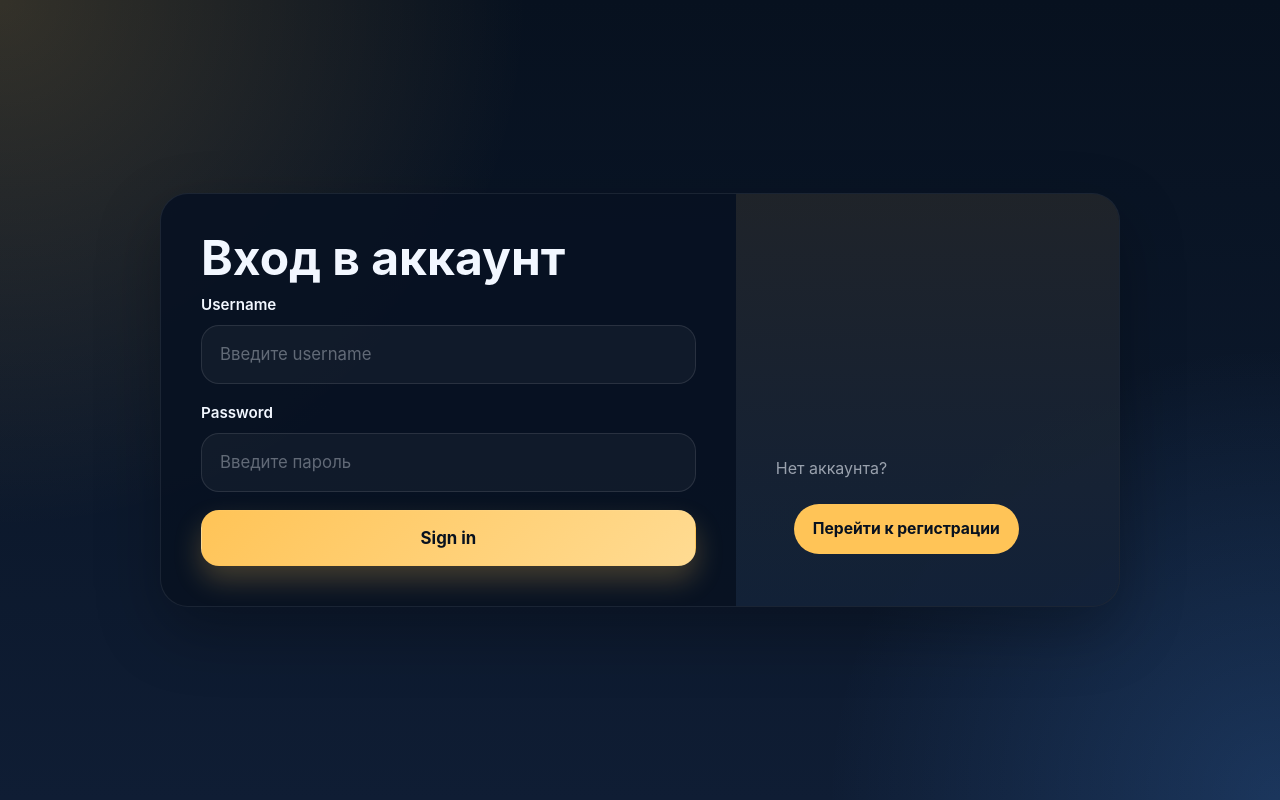
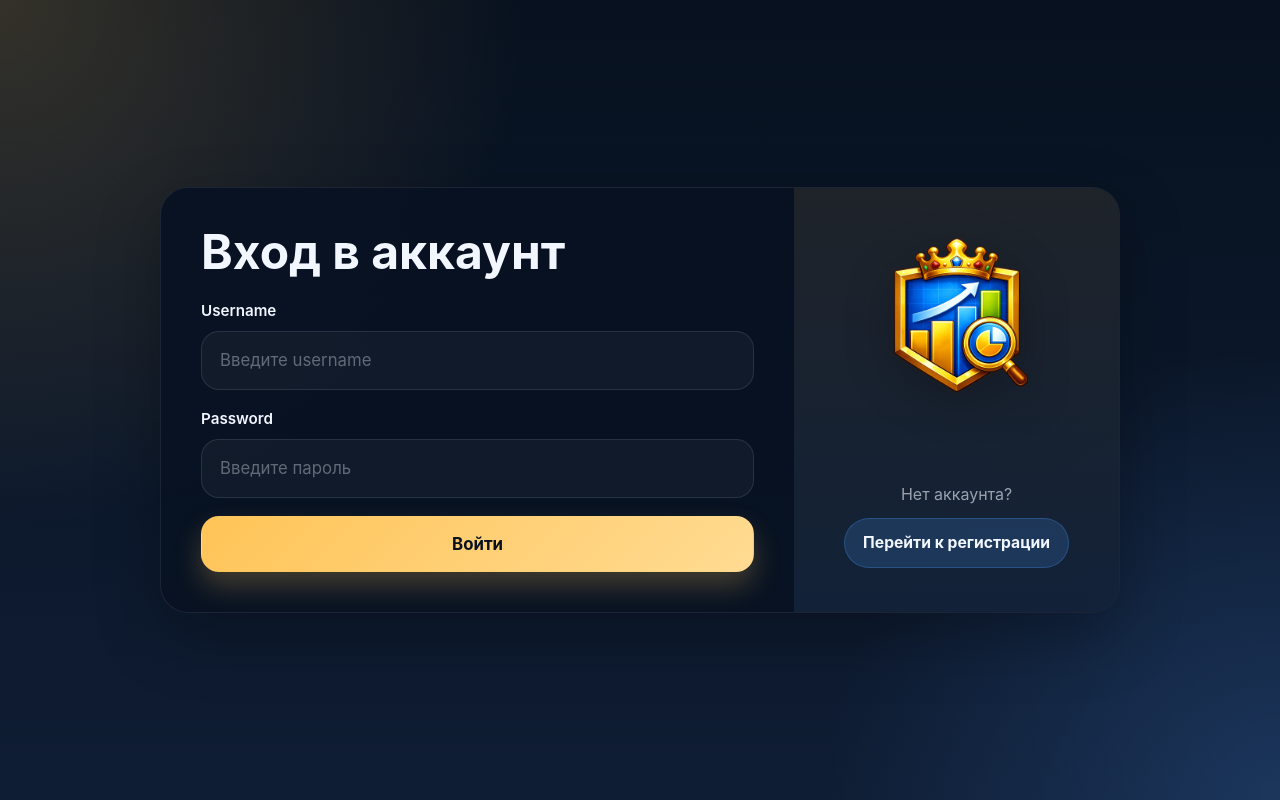
Before and after one commit to egoraleh/ClashRoyaleAnalitics, a Vue app in the folder frontend/: page /login in a window 1280 px wide. Built offline with nearby package versions, Linux system fonts and the light colour scheme.

Commit message:
updated auth pages styles

```diff
--- a/frontend/src/pages/LoginPage.vue
+++ b/frontend/src/pages/LoginPage.vue
@@ -39,12 +39,18 @@
                         size="lg"
                         wide
                     >
-                        Sign in
+                        Войти
                     </AppButton>
                 </form>
             </div>
 
             <aside class="auth-card__aside">
+                <img
+                    class="auth-card__aside-logo"
+                    src="/logo.png"
+                    alt="Clash Royale Analytics"
+                >
+                <div>
                     <p class="auth-card__aside-label">
                         Нет аккаунта?
                     </p>
@@ -52,13 +58,14 @@
                         class="auth-card__link"
                         as-child
                         size="md"
-                    theme="primary"
+                        theme="secondary"
                         decoration="pill"
                     >
                         <RouterLink :to="{ name: 'register' }">
                             Перейти к регистрации
                         </RouterLink>
                     </AppLink>
+                </div>
             </aside>
         </div>
     </section>
--- a/frontend/src/pages/RegistrationPage.vue
+++ b/frontend/src/pages/RegistrationPage.vue
@@ -68,12 +68,18 @@
                         size="lg"
                         wide
                     >
-                        Create account
+                        Зарегестрироваться
                     </AppButton>
                 </form>
             </div>
 
             <aside class="auth-card__aside">
+                <img
+                    class="auth-card__aside-logo"
+                    src="/logo.png"
+                    alt=""
+                >
+                <div>
                     <p class="auth-card__aside-label">
                         Уже есть аккаунт?
                     </p>
@@ -88,6 +94,7 @@
                             Перейти ко входу
                         </RouterLink>
                     </AppLink>
+                </div>
             </aside>
         </div>
     </section>
@@ -121,7 +128,6 @@ const playerTagCleanupPattern = /[^#A-Za-z0-9]/g;
 
 .auth-card--register {
     width: min(100%, 1080px);
-    grid-template-columns: minmax(0, 1.3fr) minmax(240px, 0.7fr);
 }
 
 .auth-card--register .auth-card__aside {
--- a/frontend/src/styles/auth.scss
+++ b/frontend/src/styles/auth.scss
@@ -10,7 +10,7 @@
 .auth-card {
     width: min(100%, 960px);
     display: grid;
-    grid-template-columns: minmax(0, 1.2fr) minmax(240px, 0.8fr);
+    grid-template-columns: auto min-content;
     border: 1px solid $color-border;
     border-radius: 28px;
     overflow: hidden;
@@ -23,17 +23,28 @@
 }
 
 .auth-card__aside {
-    display: grid;
-    align-content: end;
-    gap: 12px;
-    padding: 40px;
+    display: flex;
+    flex-direction: column;
+    justify-content: space-between;
+    gap: 18px;
+    padding: 32px;
     background:
         linear-gradient(180deg, rgba($color-accent, 0.08), rgba($color-accent-secondary, 0.08)),
         rgba(255, 255, 255, 0.02);
+    text-align: center;
+}
+
+.auth-card__aside-logo {
+    width: min(200px, 100%);
+    align-self: center;
+    height: auto;
+    object-fit: contain;
+    filter: drop-shadow(0 12px 24px rgba(0, 0, 0, 0.24));
 }
 
 .auth-card__title {
-    margin: 0 0 12px;
+    margin: 0;
+    padding: 0 0 24px;
     color: $color-text;
     font-size: clamp(2rem, 4vw, 3rem);
     line-height: 1;
@@ -42,6 +53,12 @@
 .auth-card__aside-label {
     margin: 0;
     color: rgba($color-text, 0.6);
+    line-height: 1.5;
+}
+
+.auth-card__link {
+    white-space: nowrap;
+    width: fit-content;
 }
 
 .auth-form {
```
Also changed, not shown: frontend/public/logo.png (added). Lines whose indentation alone changed are shown as unchanged.
